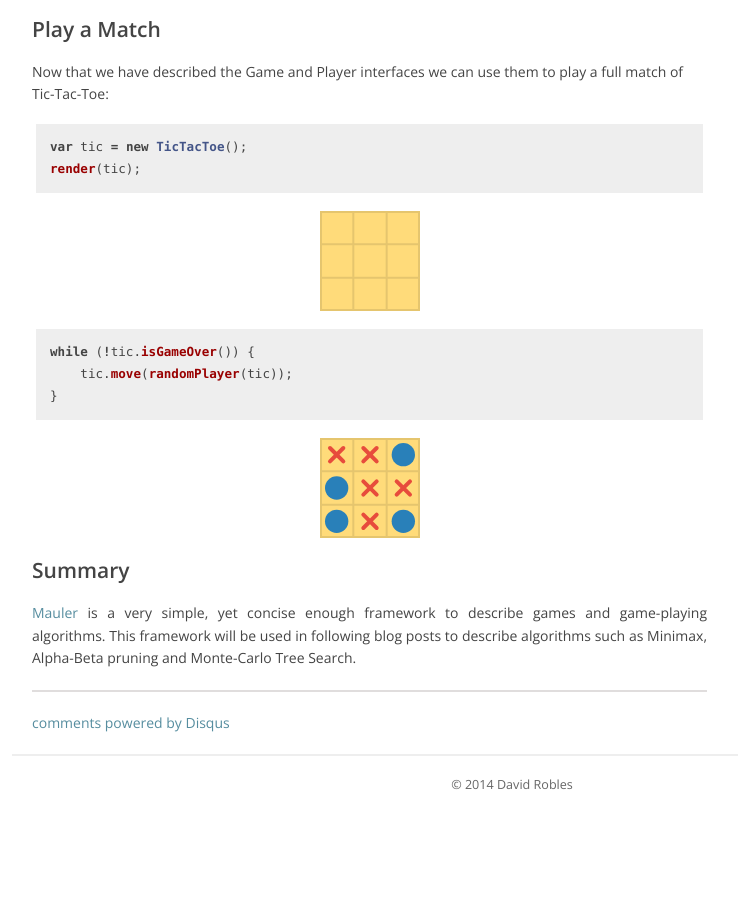
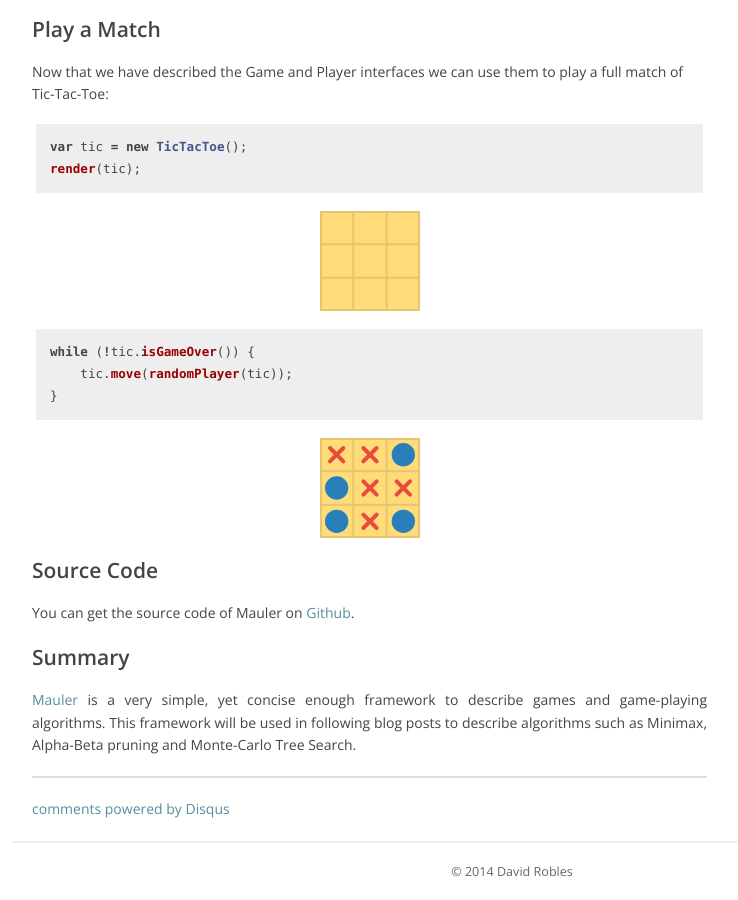
Before and after one commit to davidrobles/davidrobles.github.io, a Jekyll site: the page built from _posts/2014-08-01-mauler-a-javascript-framework-for-abstract-strategy-games.html, in a window 1280 px wide and 900 px high, scrolled down 7600 px. Shown: the whole window, without its empty margins (128-866 px from the left). Built offline with Jekyll 4.4.1, drawn with Linux system fonts in a browser that asks for light colours; Markdown is read by kramdown in place of the engine named in the settings; comment, search, counter and statistics services are not loaded; before the commit the page ends 8413 px from its top, so only the background shows below that.

Commit message:
Add Github link

```diff
--- a/_posts/2014-08-01-mauler-a-javascript-framework-for-abstract-strategy-games.html
+++ b/_posts/2014-08-01-mauler-a-javascript-framework-for-abstract-strategy-games.html
@@ -719,6 +719,10 @@ while (!tic.isGameOver()) {
     }());
 </script>
 
+<h2>Source Code</h2>
+
+<p>You can get the source code of Mauler on <a href="http://www.github.com/davidrobles/mauler">Github</a>.</p>
+
 <h2>Summary</h2>
 
 <p>
```
